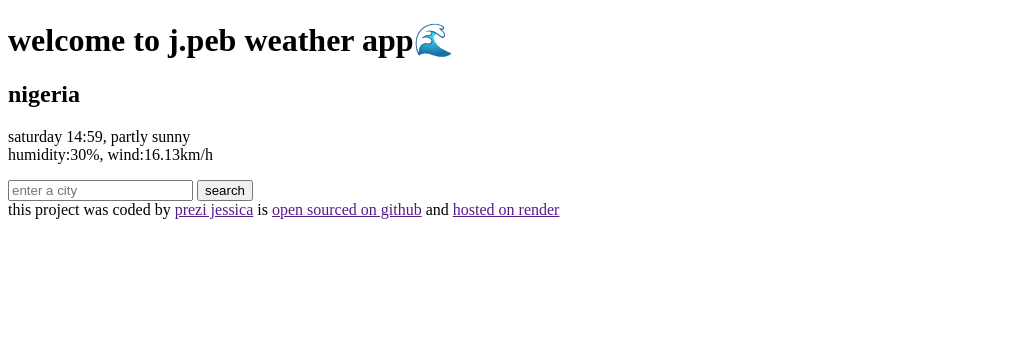
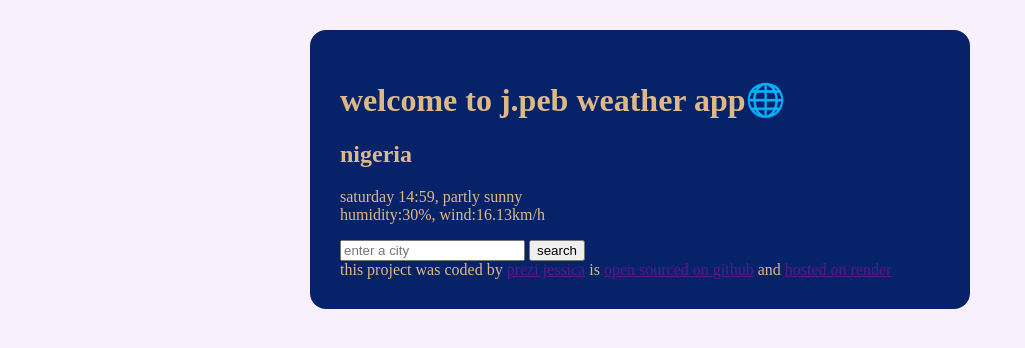
Before and after one commit to jessiebobra/my-favourite-weather-app, a plain HTML site: page index.html in a window 1280 px wide. Shown: the whole page, without its empty margins (0-1025 px from the left). Drawn offline with Linux system fonts and the light colour scheme.

Commit message:
css was updated

```diff
--- a/index.html
+++ b/index.html
@@ -3,11 +3,13 @@
 <head>
     <meta charset="UTF-8">
     <meta name="viewport" content="width=device-width, initial-scale=1.0">
-    <title>favourite weather app</title>
+    <link rel="stylesheet" href="src/style.css">
+    <title>weather-app</title>
 </head>
 <body>
+    <div class="weather-app">
         <h1>
-        welcome to j.peb weather app🌊
+            welcome to j.peb weather app🌐
         </h1>
         <header>
             <main>
@@ -31,5 +33,6 @@
             <a href="" target="_blank">open sourced on github</a> and
             <a href="" target="_blank">hosted on render</a>
         </footer>
+    </div>
 </body>
 </html>
--- /dev/null
+++ b/src/style.css
@@ -0,0 +1,12 @@
+body{
+    background-color:#f9f0fe ;
+    color: burlywood;
+}
+.weather-app{
+    background:#06236A ;
+    max-width: 600px;
+    margin: 30px auto;
+    box-shadow: 0 30px 50  rgba(65, 50, 100, 0.03);
+    border-radius: 16px;
+    padding: 30px;
+}
```
Also changed, not shown: src/app.js (added). Lines whose indentation alone changed are shown as unchanged.
